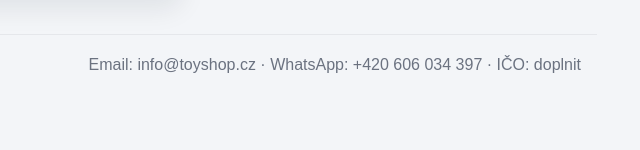
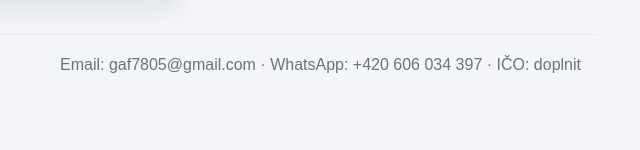
Before and after one commit to gaf7878/kids-market-cz, a plain HTML site: page index.html in a window 1280 px wide. Shown: the part 2231-2381 px from the top of the page, 633-1273 px from the left. Drawn offline with Linux system fonts and the light colour scheme.

Commit message:
Update index.html

```diff
--- a/index.html
+++ b/index.html
@@ -269,7 +269,7 @@
   <footer>
     <div class="container footer-box">
       <div data-key="footer1">© 2026 Kids Market CZ · Liberec, Česká republika</div>
-      <div data-key="footer2">Email: info@toyshop.cz · WhatsApp: +420 606 034 397 · IČO: doplnit</div>
+      <div data-key="footer2">Email: gaf7805@gmail.com · WhatsApp: +420 606 034 397 · IČO: doplnit</div>
       <div data-key="footer3">Obchodní podmínky · Vrácení zboží (14 dní)</div>
     </div>
   </footer>
@@ -323,7 +323,7 @@
         stock: "Skladem",
         deliveryProduct: "Doručení 1–3 pracovní dny",
         footer1: "© 2026 Kids Market CZ · Liberec, Česká republika",
-        footer2: "Email: info@toyshop.cz · WhatsApp: +420 606 034 397 · IČO: doplnit",
+        footer2: "Email: gaf7805@gmail.com · WhatsApp: +420 606 034 397 · IČO: doplnit",
         footer3: "Obchodní podmínky · Vrácení zboží (14 dní)",
         alertEmpty: "Nejdříve přidejte produkt do košíku.",
         product1Name: "LOL Tweens Mermaids panenka",
@@ -390,7 +390,7 @@
         stock: "В наявності",
         deliveryProduct: "Доставка 1–3 робочі дні",
         footer1: "© 2026 Kids Market CZ · Liberec, Чехія",
-        footer2: "Email: info@toyshop.cz · WhatsApp: +420 606 034 397 · IČO: доповнити",
+        footer2: "Email: gaf7805@gmail.com · WhatsApp: +420 606 034 397 · IČO: доповнити",
         footer3: "Умови продажу · Повернення товару (14 днів)",
         alertEmpty: "Спочатку додайте товар у кошик.",
         product1Name: "Лялька LOL Tweens Mermaids",
```
